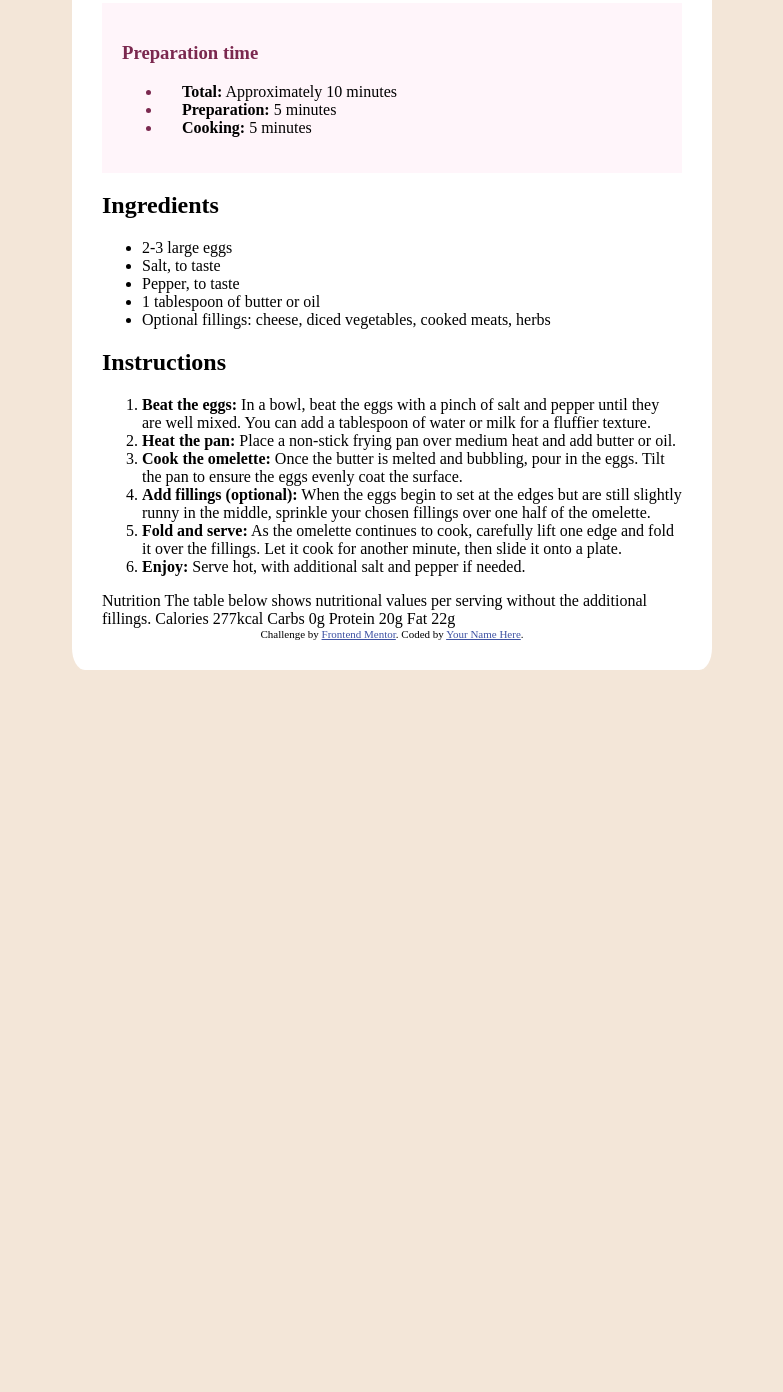
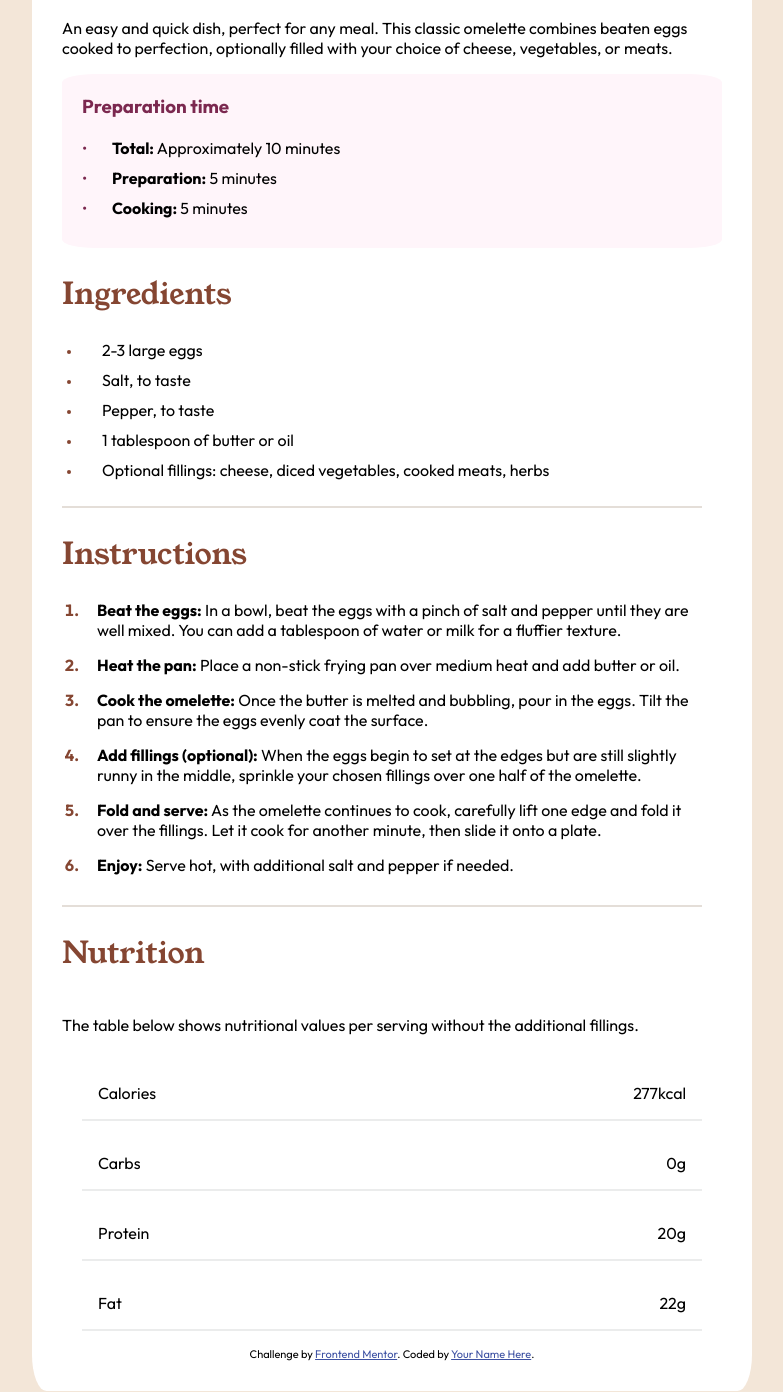
Before and after one commit to Bejap/V1, a plain HTML site: page recipe/index.html in a window 1280 px wide. Shown: the part 448-1840 px from the top of the page, without its empty margins (248-1031 px from the left). Before the commit the page ends 1138 px from the top, so only its background shows below. Drawn offline with Linux system fonts and the light colour scheme.

Commit message:
Recipe more finished

```diff
--- a/recipe/index.html
+++ b/recipe/index.html
@@ -20,15 +20,15 @@
 
   <img src="assets/images/image-omelette.jpeg" alt="An omelette" class="image-omelette">
 
-    <h1>Simple Omelette Recipe</h1>
+    <h1 class="simple">Simple Omelette Recipe</h1>
 
     <p>
       An easy and quick dish, perfect for any meal. This classic omelette combines beaten eggs cooked
       to perfection, optionally filled with your choice of cheese, vegetables, or meats.
     </p>
 
-    <div class="prepare">
-      <h3 class="over">Preparation time</h3>
+    <div class="over">
+      <h3 class="prepare"><strong>Preparation time</strong></h3>
       <ul class="p-list">
         <li><strong>Total:</strong> Approximately 10 minutes</li>
         <li><strong>Preparation:</strong> 5 minutes</li>
@@ -38,19 +38,17 @@
     </div>
 
 
-    <h2>Ingredients</h2>
-
-    <ul>
+    <div class="rest">
+      <h2 class="rest header">Ingredients</h2>
+      <ul class="ingred">
         <li>2-3 large eggs</li>
         <li>Salt, to taste</li>
         <li>Pepper, to taste</li>
         <li>1 tablespoon of butter or oil</li>
         <li>Optional fillings: cheese, diced vegetables, cooked meats, herbs</li>
       </ul>
-
-    <h2>Instructions</h2>
-
-    <ol>
+      <h2 class="rest header">Instructions</h2>
+      <ol class="instru">
         <li>
           <strong>Beat the eggs:</strong> In a bowl, beat the eggs with a pinch of salt and pepper until they are well mixed.
           You can add a tablespoon of water or milk for a fluffier texture.
@@ -71,21 +69,29 @@
         <li><strong>Enjoy:</strong> Serve hot, with additional salt and pepper if needed.</li>
       </ol>
 
-    Nutrition
 
-    The table below shows nutritional values per serving without the additional fillings.
+    <h2 class="rest header">Nutrition</h2>
+  </div>
+    <p class="food">The table below shows nutritional values per serving without the additional fillings.</p>
 
-    Calories
-    277kcal
-
-    Carbs
-    0g
-
-    Protein
-    20g
-
-    Fat
-    22g
+      <div class="flex-container">
+        <div class="cal">
+          <p>Calories</p>
+          <p class="nutre u-text-align--right">277kcal</p>
+        </div>
+      <div class="car">
+          <p>Carbs</p>
+          <p class="nutre u-text-align--right">0g</p>
+      </div>
+      <div class="pro">
+          <p>Protein</p>
+          <p class="nutre u-text-align--right">20g</p>
+      </div>
+      <div class="fat">
+          <p>Fat</p>
+          <p class="nutre u-text-align--right">22g</p>
+      </div>
+    </div>
 
     <div class="attribution">
       Challenge by <a href="https://www.frontendmentor.io?ref=challenge" target="_blank">Frontend Mentor</a>.
--- a/recipe/style.css
+++ b/recipe/style.css
@@ -1,38 +1,170 @@
+@font-face {
+    font-family: 'myfont';
+    src: url('assets/fonts/young-serif/YoungSerif-Regular.ttf') format('truetype');
+}
+@font-face {
+    font-family: 'fontstyle';
+    src: url('assets/fonts/outfit/Outfit-VariableFont_wght.ttf') format('truetype');
+}
+
+/*Init*/
 .background {
     background-color: hsl(30, 54%, 90%);
 }
 
+
 .Initial {
-    width: 640px;
+    width: 720px;
     box-sizing: border-box;
     margin: 20px auto;
     background-color: white;
     padding: 30px;
     border-radius: 2%;
-
+    font-family: 'fontstyle', serif;
+    font-size: 16px;
+    font-weight: 400;
 }
 
 .image-omelette {
-    max-width: 580px;
+    max-width: 660px;
     max-height: 480px;
     box-sizing: border-box;
     border-radius: 5%;
 }
 
+.simple {
+    font-family: 'myfont', serif;
+    font-size: 40px;
+    font-weight: 400;
+}
+
+.over {
+    background-color: hsl(330, 100%, 98%);
+    display: flex;
+    flex-direction: column;
+    align-items: flex-start;
+    padding: 20px;
+    border-radius: 5%;
+}
 .prepare {
-    background-color: hsl(330, 100%, 98%);
-    padding: 20px;
+    margin: 0;
+    padding-bottom: 10px;
+    color: hsl(332, 51%, 32%);
+    font-family: 'fontstyle', serif;
 }
-.over {
+
+/*End Init*/
+/*prep list*/
+
+.p-list {
+    list-style: none;
+    margin: 0;
+    padding: 0;
+}
+
+.p-list li {
+    position: relative;
+    padding-left: 30px;
+    margin: 10px 0;
+}
+
+.p-list li::before {
+    content: '•';
+    position: absolute;
+    left: 0;
+    font-size: 16px;
     color: hsl(332, 51%, 32%);
 }
 
-.p-list li {
-    padding-left: 20px;
+/*End prep list*/
+/*rest*/
+
+.rest {
+    display: flex;
+    flex-direction: column;
+    align-items: flex-start;
 }
 
-.p-list li::marker {
-    color: hsl(332, 51%, 32%);
-    position: absolute;
-    left: 0;
+.rest .header{
+    color: hsl(14, 45%, 36%);
+    font-family: 'myfont', serif;
+    font-size: 30px;
+    font-weight: 400;
 }
+
+/*End rest*/
+/*Ingredients list*/
+
+.ingred {
+    margin: 0px;
+    padding-inline-start: 20px;
+    width: 620px;
+    padding-bottom: 16px;
+    border-bottom: 2px solid hsl(30, 18%, 87%)
+
+}
+.ingred li {
+    font-size: 16px;
+    position: relative;
+    padding-left: 20px;
+    margin-bottom: 10px;
+}
+
+.ingred li::marker {
+    color: hsl(14, 45%, 36%);
+    font-size: 12px;
+}
+
+/*End Ingredients list*/
+/*Instructions list*/
+
+.instru {
+    font-size: 16px;
+    margin: 0px;
+    padding-inline-start: 20px;
+    width: 620px;
+    padding-bottom: 15px;
+    border-bottom: 2px solid hsl(30, 18%, 87%);
+}
+
+.instru li{
+    font-size: 16px;
+    position: relative;
+    padding-left: 15px;
+    margin-bottom: 15px;
+}
+.instru li::marker {
+    color: hsl(14, 45%, 36%);
+    font-size: 16px;
+    font-weight: bold;
+}
+
+/*End Instructions list*/
+
+/*Nutrition start*/
+.u-text-align--right {
+    text-align: right;
+}
+
+.flex-container {
+    display: flex;
+    flex-direction: column;
+    gap: 16px;
+    max-width: 620px;
+    margin: 0 auto;
+    padding: 16px;
+}
+
+.flex-container > div {
+    display: flex;
+    justify-content: space-between;
+    align-items: center;
+    background-color: #fff;
+    border-bottom: 2px solid #ebecec;
+    padding: 16px;
+    box-sizing: border-box;
+}
+
+.flex-container > div > p {
+    margin: 0;
+}
```
Lines whose indentation alone changed are shown as unchanged.
